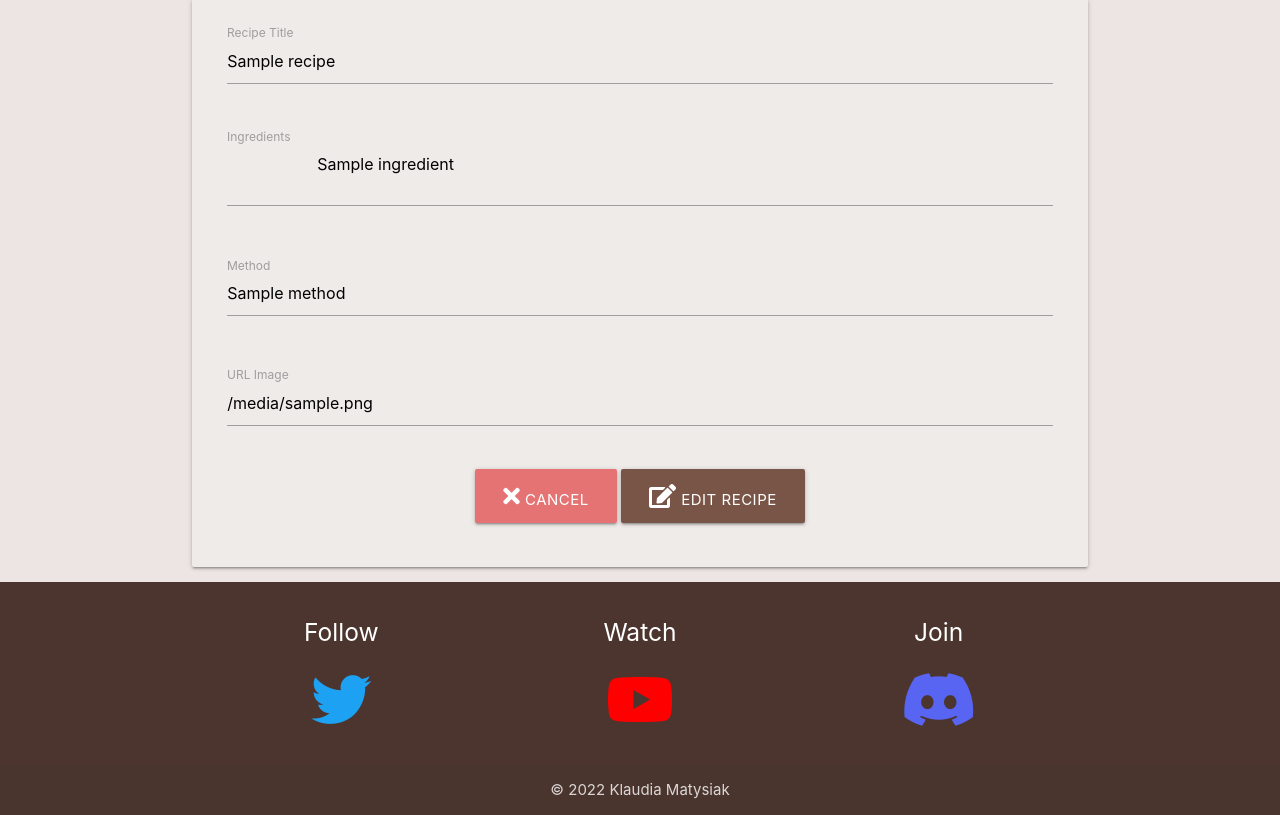
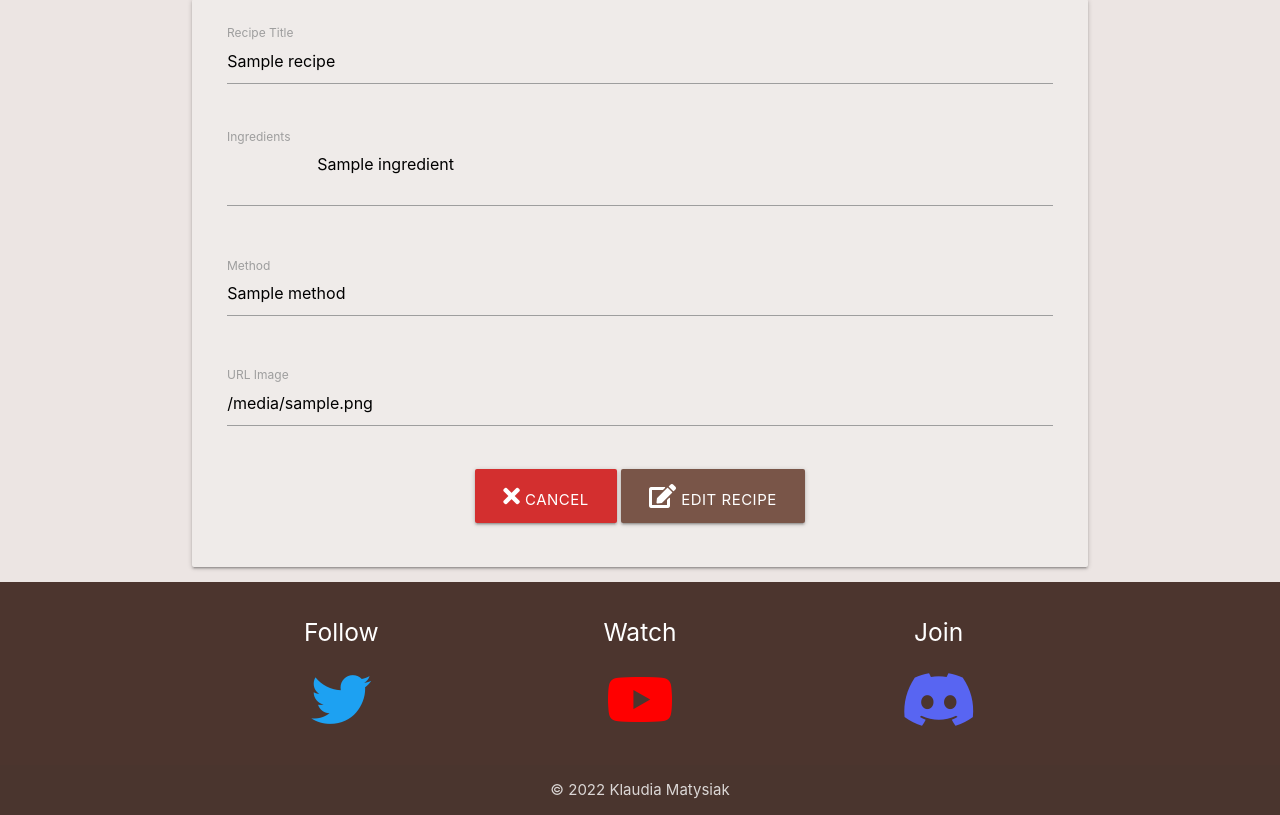
Before and after one commit to KlaudiaMatysiak/Cookbook, a Flask app: template templates/edit_recipe.html in a window 1280 px wide. Shown: the part 266-1081 px from the top of the page. Run offline with Flask 2, Linux system fonts and the light colour scheme; the template is opened without the code that fills it: most values are stand-ins (such as "Sample title", 1, 10 or a date in 2020); some libraries are stand-ins or nearby versions.

Commit message:
Change color button for darker to meet contrast criteria

```diff
--- a/templates/edit_recipe.html
+++ b/templates/edit_recipe.html
@@ -40,7 +40,7 @@
             </div>
             <div class="row">
                 <div class="col s12 center-align">
-                    <a href="{{ url_for('get_recipes') }}" class="btn-large red lighten-2">
+                        <a href="{{ url_for('get_recipes') }}" class="btn-large red darken-2">
                         <i class="fas fa-times"></i> Cancel
                     </a>
                     <button type="submit" class="btn-large brown">
```
